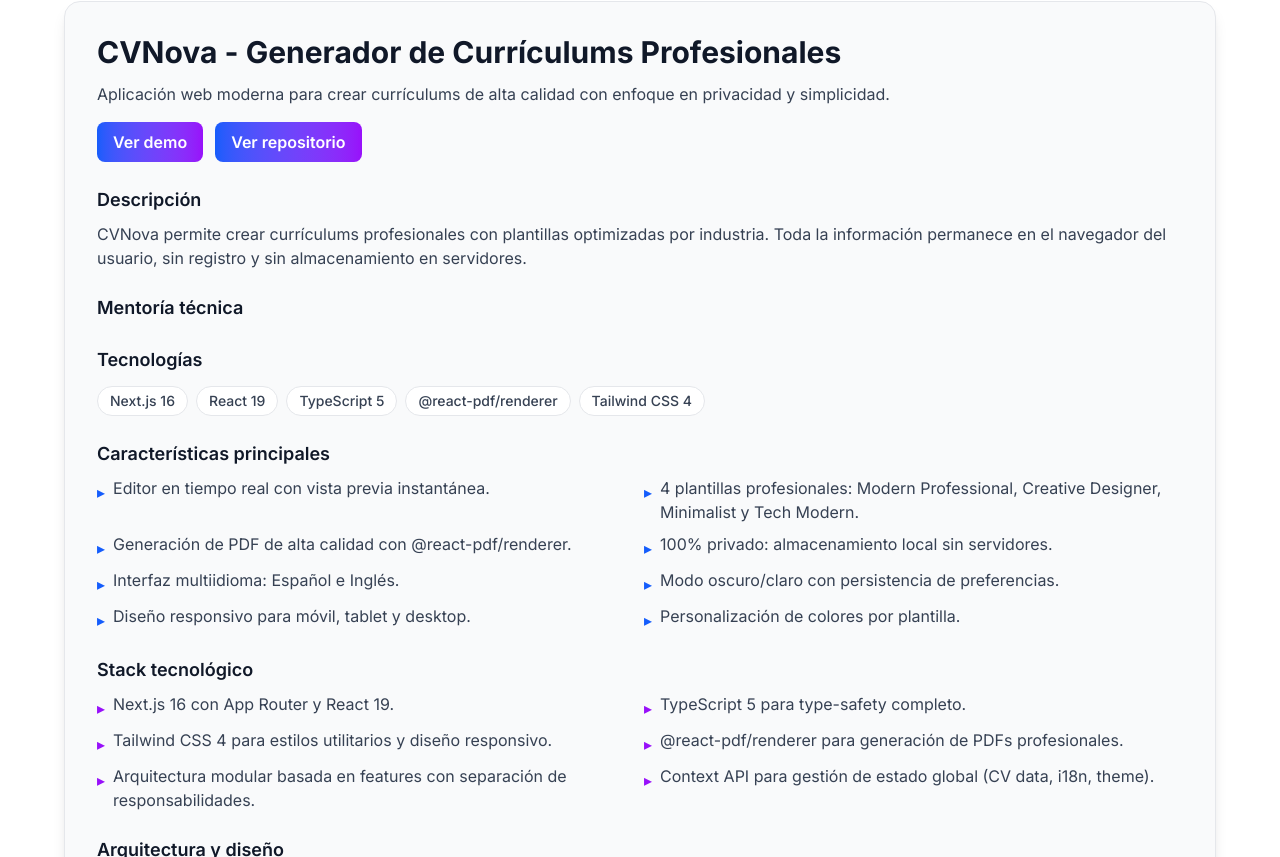
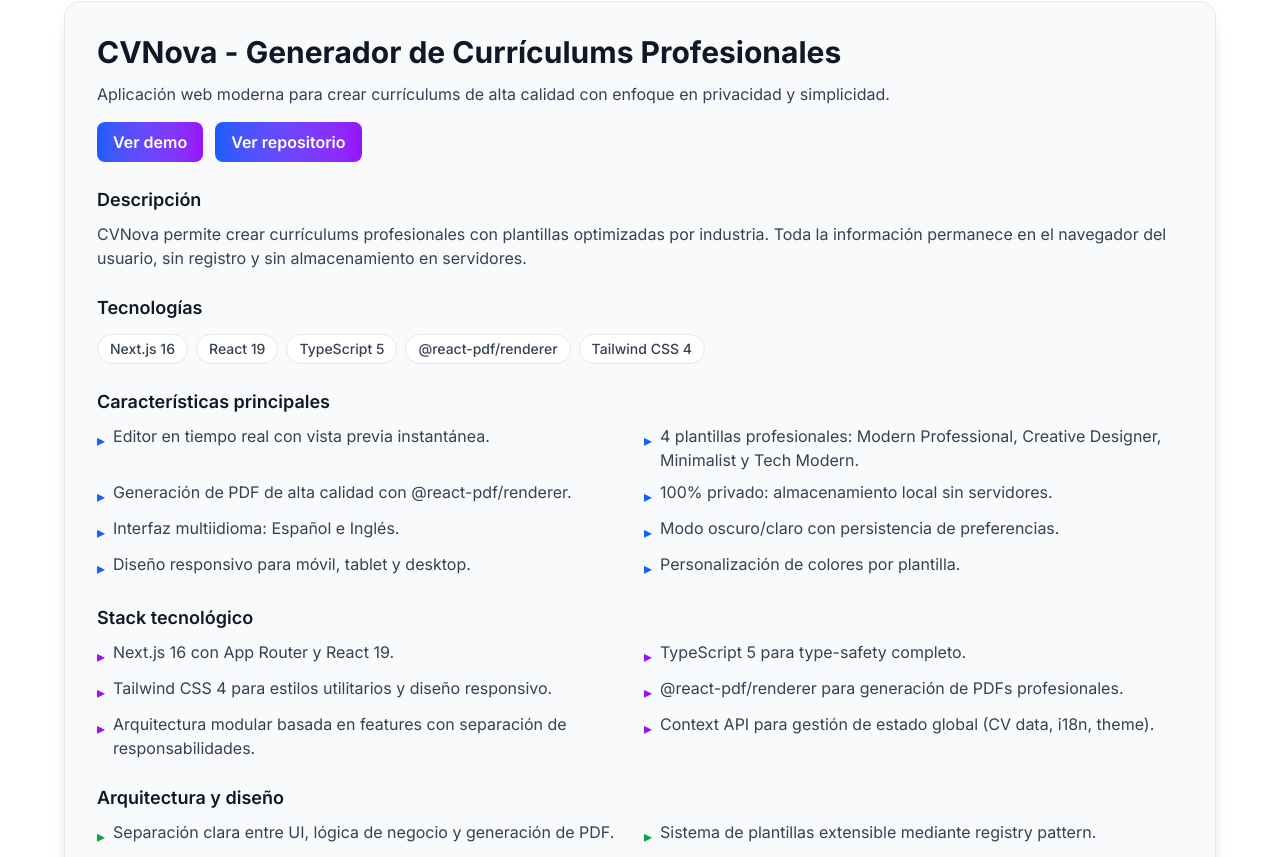
Before and after one commit to Luedan/luedan, a Next.js app: page / in a window 1280 px wide. Shown: the part 3843-4700 px from the top of the page. Built offline with nearby package versions, Linux system fonts and the light colour scheme.

Commit message:
Mejora la visualización de la sección de mentoría en el portafolio: solo muestra si hay contenido disponible.

```diff
--- a/src/features/landing/components/Portfolio.tsx
+++ b/src/features/landing/components/Portfolio.tsx
@@ -88,6 +88,7 @@
                     </p>
                   </div>
 
+                  {project.mentoring.length > 0 && (
                     <div>
                       <h4 className="text-lg font-semibold text-gray-900 dark:text-white mb-2">
                         {text.mentoring}
@@ -101,6 +102,7 @@
                         ))}
                       </ul>
                     </div>
+                  )}
 
                   <div>
                     <h4 className="text-lg font-semibold text-gray-900 dark:text-white mb-3">
```
Lines whose indentation alone changed are shown as unchanged.
